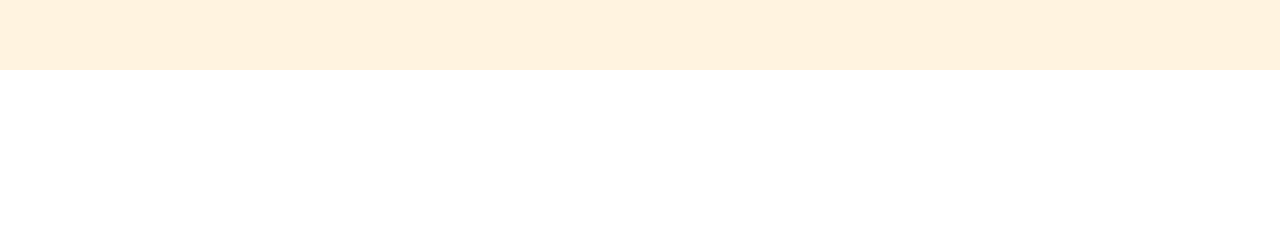
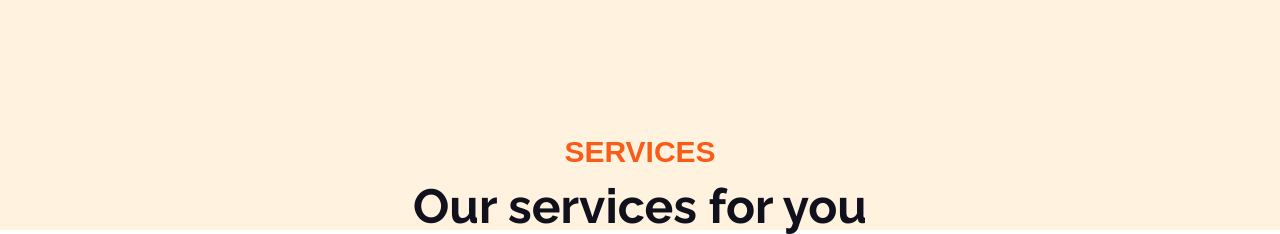
Before and after one commit to mahmudashif/QuriarBox, a React (Vite) app: page / in a window 1280 px wide. Shown: the part 810-1044 px from the top of the page. Before the commit the page ends 880 px from the top, so only its background shows below. Built offline with nearby package versions, Linux system fonts and the light colour scheme.

Commit message:
feat: services part added

```diff
--- a/src/App.jsx
+++ b/src/App.jsx
@@ -1,12 +1,14 @@
 import React from "react";
 import Navbar from "./Components/layout/Navbar";
 import Hero from "./Components/section/Hero";
+import Services from "./Components/section/Services";
 
 const App = () => {
   return (
     <div>
       <Navbar />
       <Hero />
+      <Services />
       {/* <Footer /> */}
     </div>
   );
--- /dev/null
+++ b/src/Components/section/Services.jsx
@@ -0,0 +1,20 @@
+import React from "react";
+
+const Services = () => {
+  return (
+    <div className="bg-BackgroundColor pt-16">
+      <div className="max-w-max-width mx-auto">
+        <div className="text-center">
+          <h2 className="text-BasicOrange font-Oxanium font-bold text-3xl uppercase">
+            services
+          </h2>
+          <h3 className="text-[#11111D] text-5xl font-Raleway pt-3 font-bold">
+            Our services for you
+          </h3>
+        </div>
+      </div>
+    </div>
+  );
+};
+
+export default Services;
--- a/tailwind.config.js
+++ b/tailwind.config.js
@@ -15,6 +15,7 @@ export default {
       },
       colors: {
         'BackgroundColor': '#fff3e0',
+        'BasicOrange': '#F95C19'
       },
     },
   },
```
